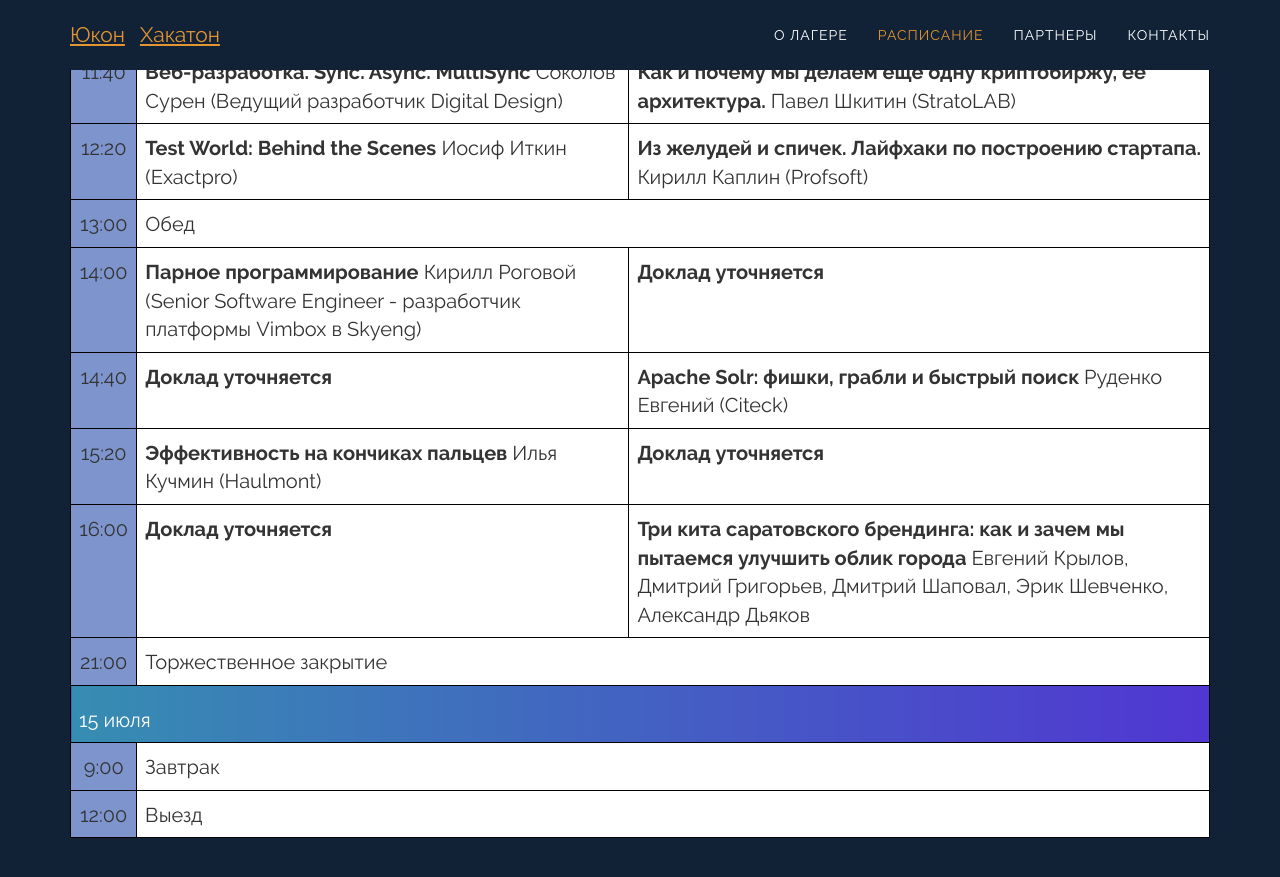
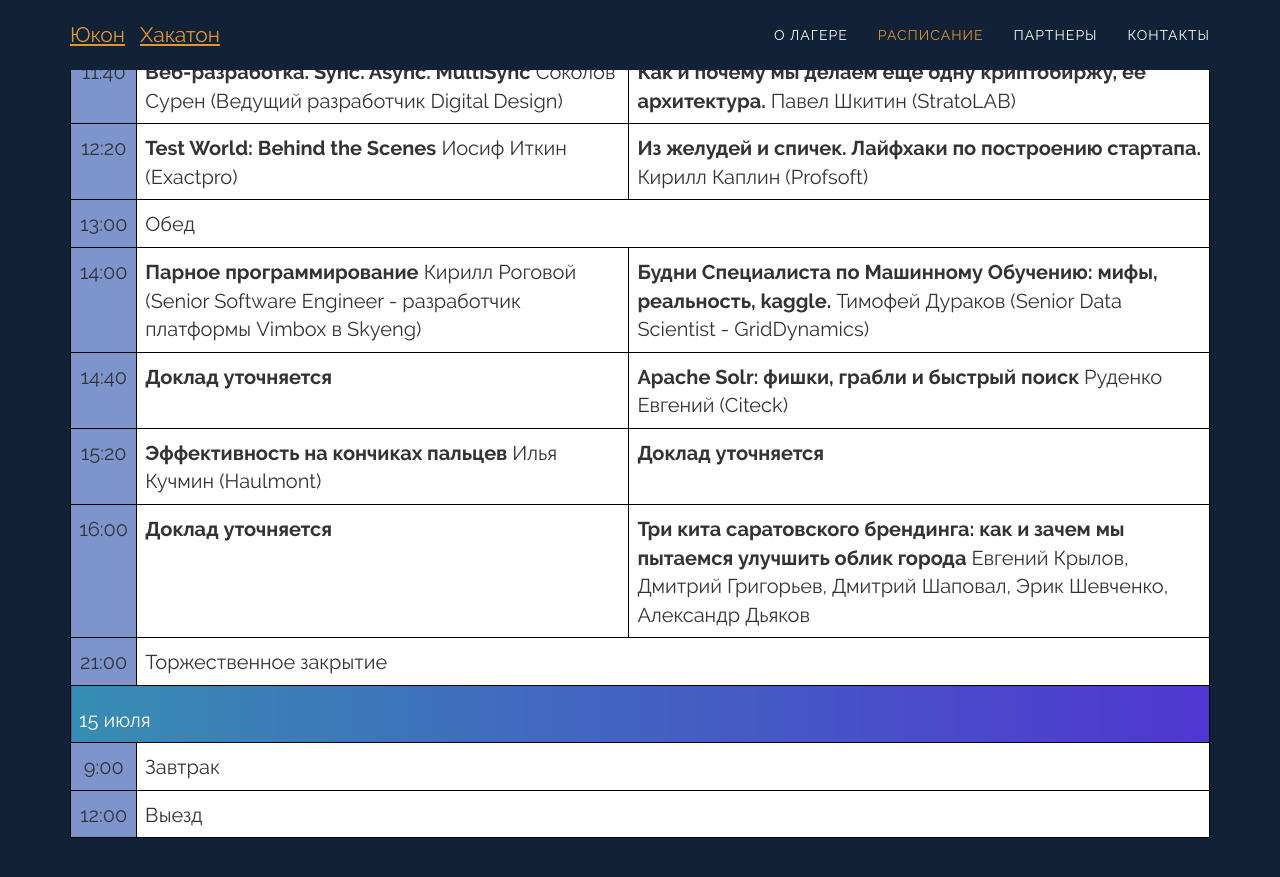
Before and after one commit to youcon/dune.github.io, a Jekyll site: the page built from index.html, in a window 1280 px wide and 900 px high, scrolled down 3192 px. Shown: the top 877 px of the window. Built offline with Jekyll 4.4.1, drawn with Linux system fonts in a browser that asks for light colours; nearby versions of some CDN libraries; some web fonts are replaced; comment, search, counter and statistics services are not loaded.

Commit message:
Add ds speaker

```diff
--- a/_data/schedule.yml
+++ b/_data/schedule.yml
@@ -60,10 +60,10 @@
                                     bio: "Senior Software Engineer - разработчик платформы Vimbox в Skyeng"
                                     name: "Кирилл Роговой"
                         - name: "Трек 2"
-                          title: "Доклад уточняется"
+                          title: "Будни Специалиста по Машинному Обучению: мифы, реальность, kaggle."
                           speaker:
-                                    bio: ""
-                                    name: ""
+                                    bio: "Senior Data Scientist - GridDynamics"
+                                    name: "Тимофей Дураков"
             - time: "14:40"
               tracks:
                         - name: "Трек 1"
```
